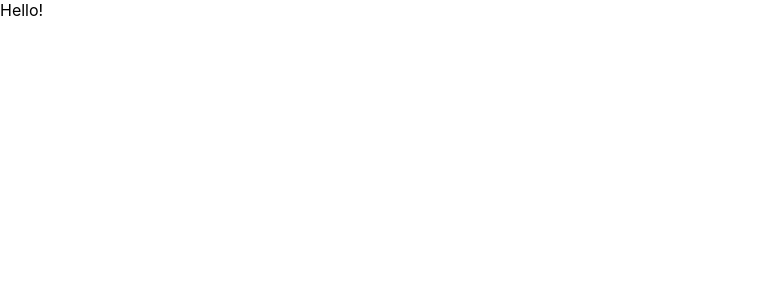
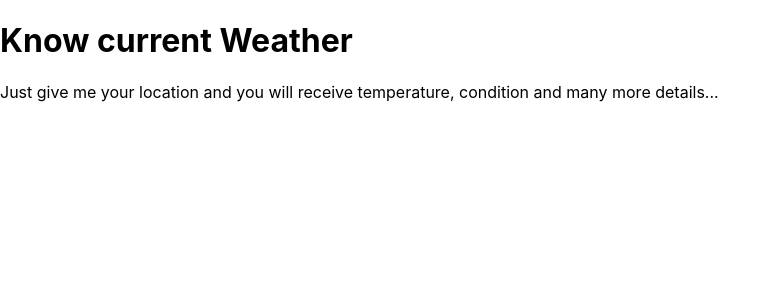
Before and after one commit to akash-p-007/weather-report, a React (Create React App) app: page / in a window 1280 px wide. Shown: the top 300 px of the page, without its empty margins (0-780 px from the left). Built offline with nearby package versions, Linux system fonts and the light colour scheme.

Commit message:
added title component

```diff
--- a/src/App.js
+++ b/src/App.js
@@ -1,9 +1,12 @@
 import React from "react";
+import Titles from "./components/Title"
 
 class App extends React.Component{
   render(){
     return(
-     <div>Hello!</div>
+     <div>
+       <Titles />
+     </div>
     );
   }
 }
--- /dev/null
+++ b/src/components/Title.js
@@ -0,0 +1,14 @@
+import React from "react";
+
+class Titles extends React.Component{
+    render(){
+        return(
+            <div>
+              <h1>Know current Weather</h1>
+              <p>Just give me your location and you will receive temperature, condition and many more details...</p>
+            </div>
+        );
+    }
+}
+
+export default Titles;
```
